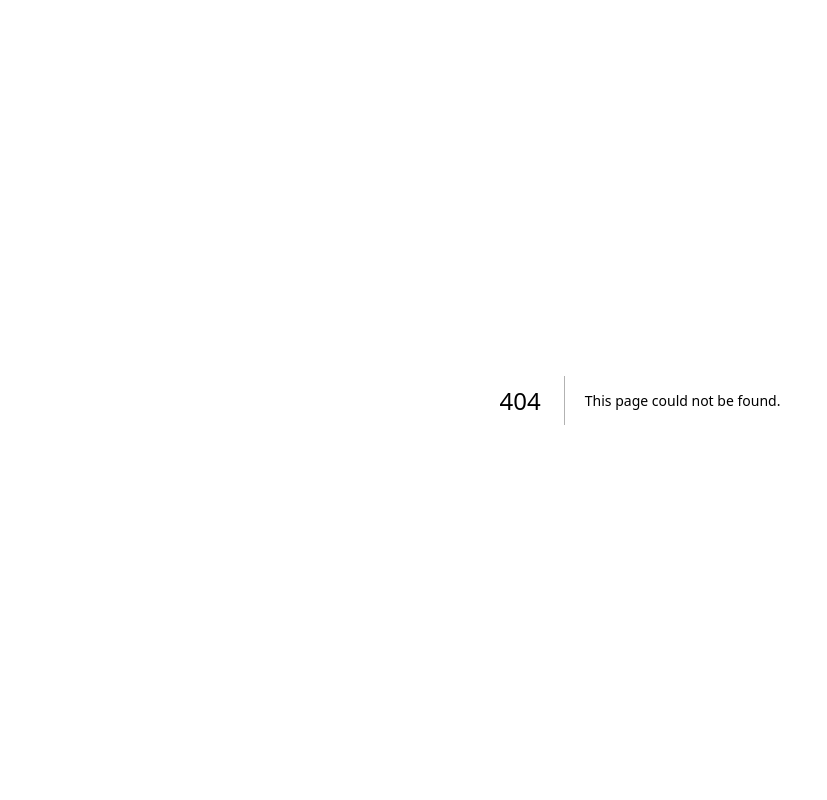
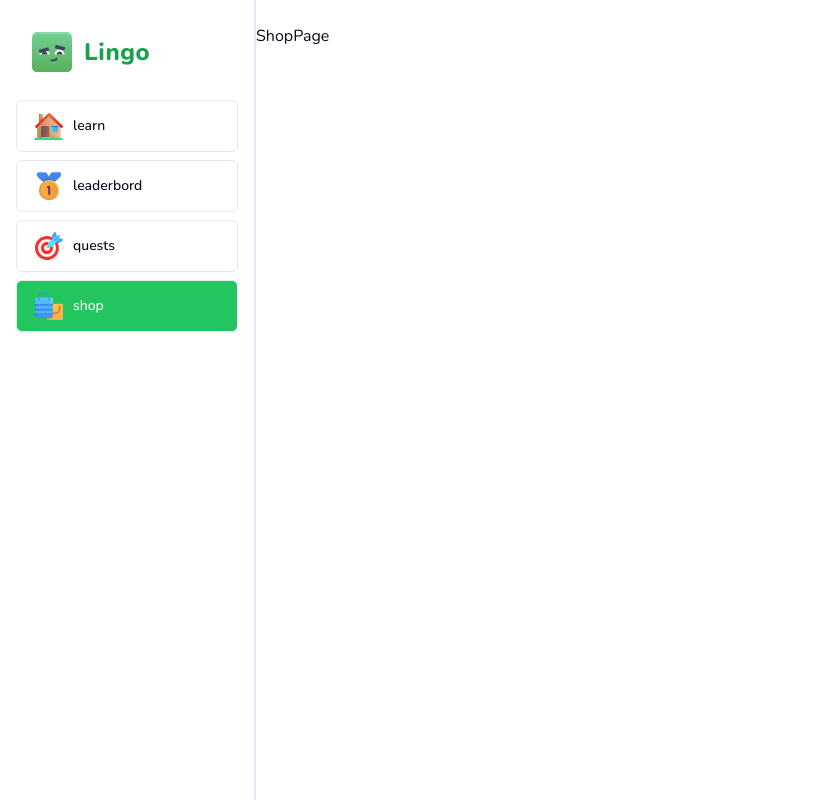
Before and after one commit to ad-bak/duoling-nextjs, a Next.js app: page /shop in a window 1280 px wide. Before the commit this address had no page. Shown: the whole page, without its empty margins (0-827 px from the left). Built offline with nearby package versions, Linux system fonts and the light colour scheme.

Commit message:
init shop page

```diff
--- /dev/null
+++ b/app/(main)/shop/page.tsx
@@ -0,0 +1,5 @@
+function ShopPage() {
+  return <div>ShopPage</div>;
+}
+
+export default ShopPage;
```
